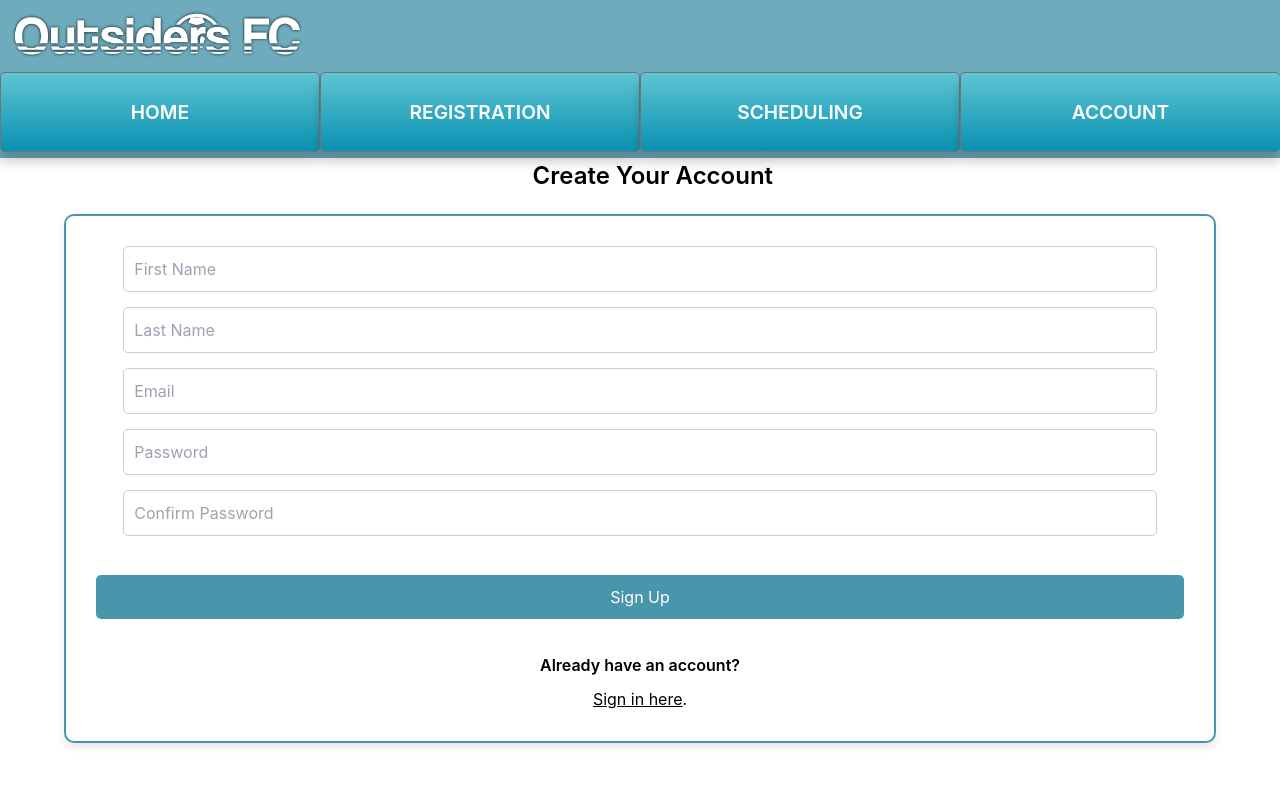
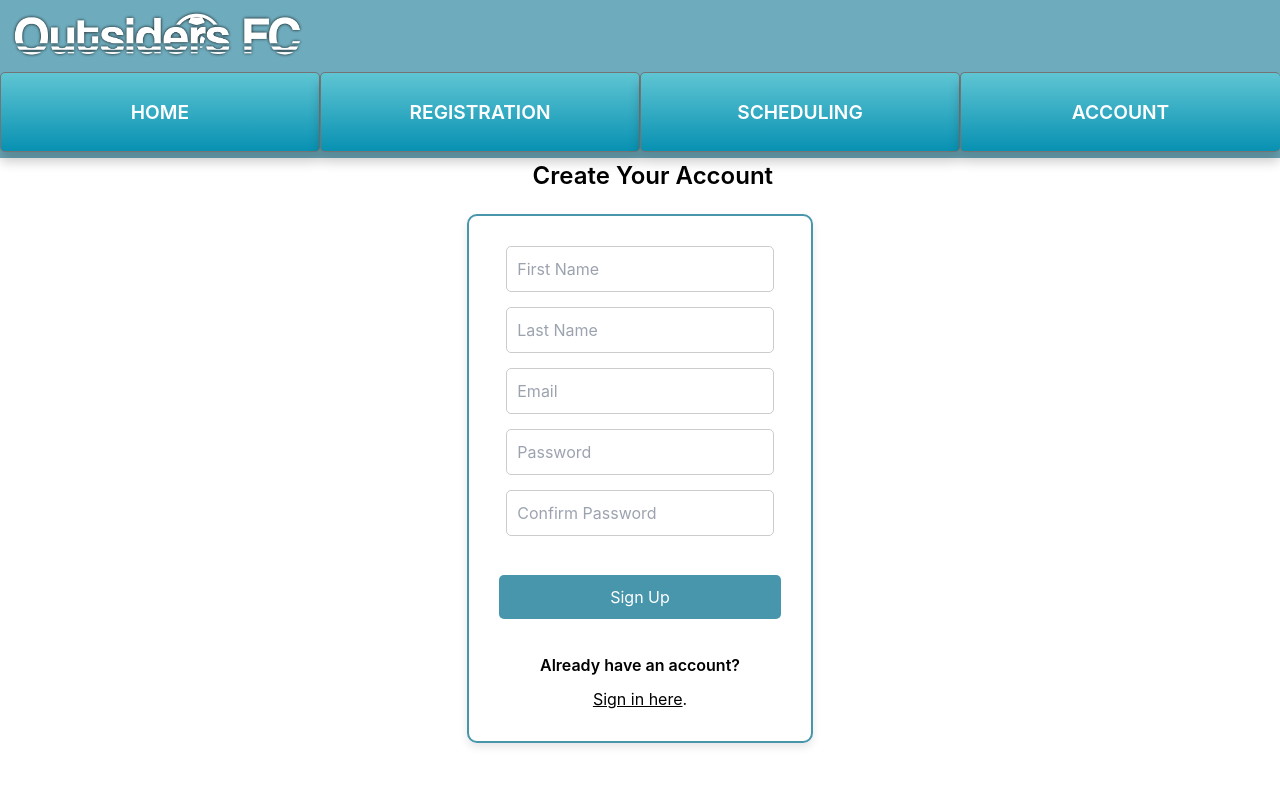
Before and after one commit to Lukkex/outsiders, a React (Create React App) app: page /signup in a window 1280 px wide. Shown: the top 786 px of the page. Built offline with nearby package versions, Linux system fonts and the light colour scheme.

Commit message:
Signup page fixes

```diff
--- a/src/SignUp.css
+++ b/src/SignUp.css
@@ -2,7 +2,8 @@
     display: flex;
     justify-content: center;
     align-items: center;
-    height: calc(80vh - 200px);    width: 100%;
+    height: calc(80vh - 200px);    width: 30%;
+    margin: auto;
     flex-direction: column;
 }
 
```
